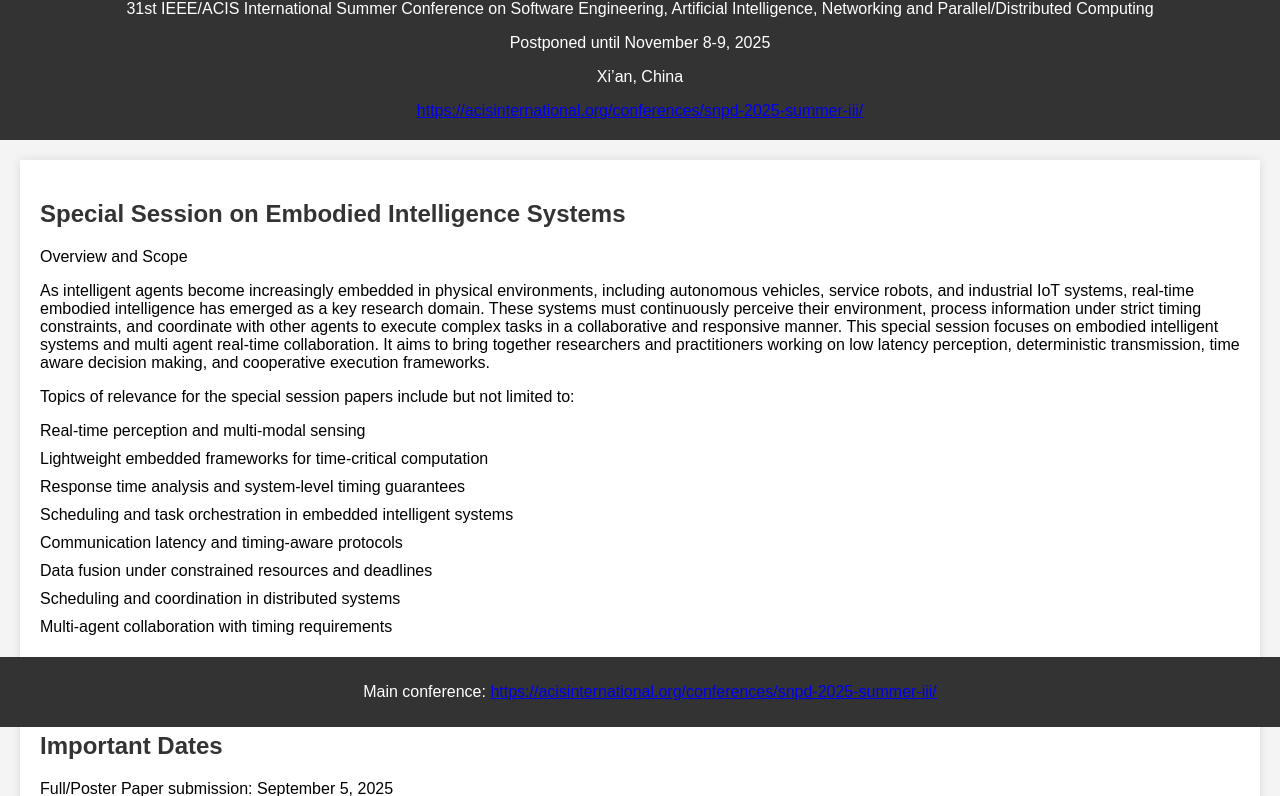
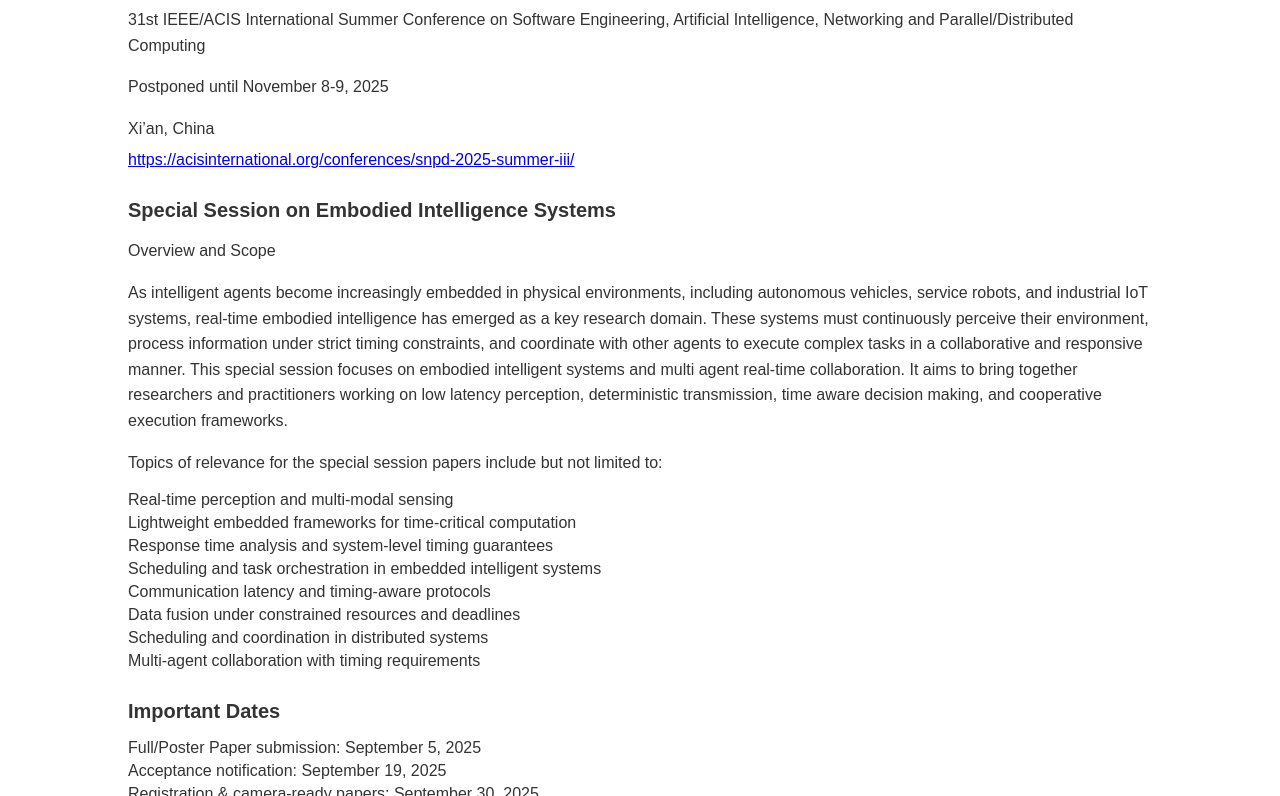
Before and after one commit to SNPD2025/snpd, a plain HTML site: page index.html in a window 1280 px wide. Shown: the part 73-869 px from the top of the page. Drawn offline with Linux system fonts and the light colour scheme.

Commit message:
Update styles.css

```diff
--- a/styles.css
+++ b/styles.css
@@ -2,29 +2,34 @@ body {
     font-family: Arial, sans-serif;
     margin: 0;
     padding: 0;
-    background-color: #f4f4f4;
+    background-color: #fff;
+    color: #333;
+}
+
+.container {
+    width: 80%;
+    margin: 0 auto;
+    padding: 20px;
 }
 
 header {
-    background-color: #333;
-    color: #fff;
-    padding: 20px;
-    text-align: center;
+    margin-bottom: 20px;
 }
 
 h1 {
-    margin: 0;
-}
-
-section {
-    padding: 20px;
-    margin: 20px;
-    background-color: #fff;
-    box-shadow: 0 0 10px rgba(0, 0, 0, 0.1);
+    font-size: 24px;
+    margin-bottom: 10px;
 }
 
 h2 {
-    color: #333;
+    font-size: 20px;
+    margin-top: 30px;
+    margin-bottom: 10px;
+}
+
+p {
+    line-height: 1.6;
+    margin-bottom: 10px;
 }
 
 ul {
@@ -33,26 +38,12 @@ ul {
 }
 
 ul li {
-    margin: 10px 0;
-}
-
-.sponsor-logos {
-    display: flex;
-    justify-content: center;
-    gap: 20px;
-}
-
-.sponsor-logos img {
-    max-width: 150px;
-    height: auto;
+    margin-bottom: 5px;
 }
 
 footer {
-    background-color: #333;
-    color: #fff;
+    background-color: #f4f4f4;
     text-align: center;
     padding: 10px;
-    position: fixed;
-    bottom: 0;
-    width: 100%;
+    margin-top: 20px;
 }
```
